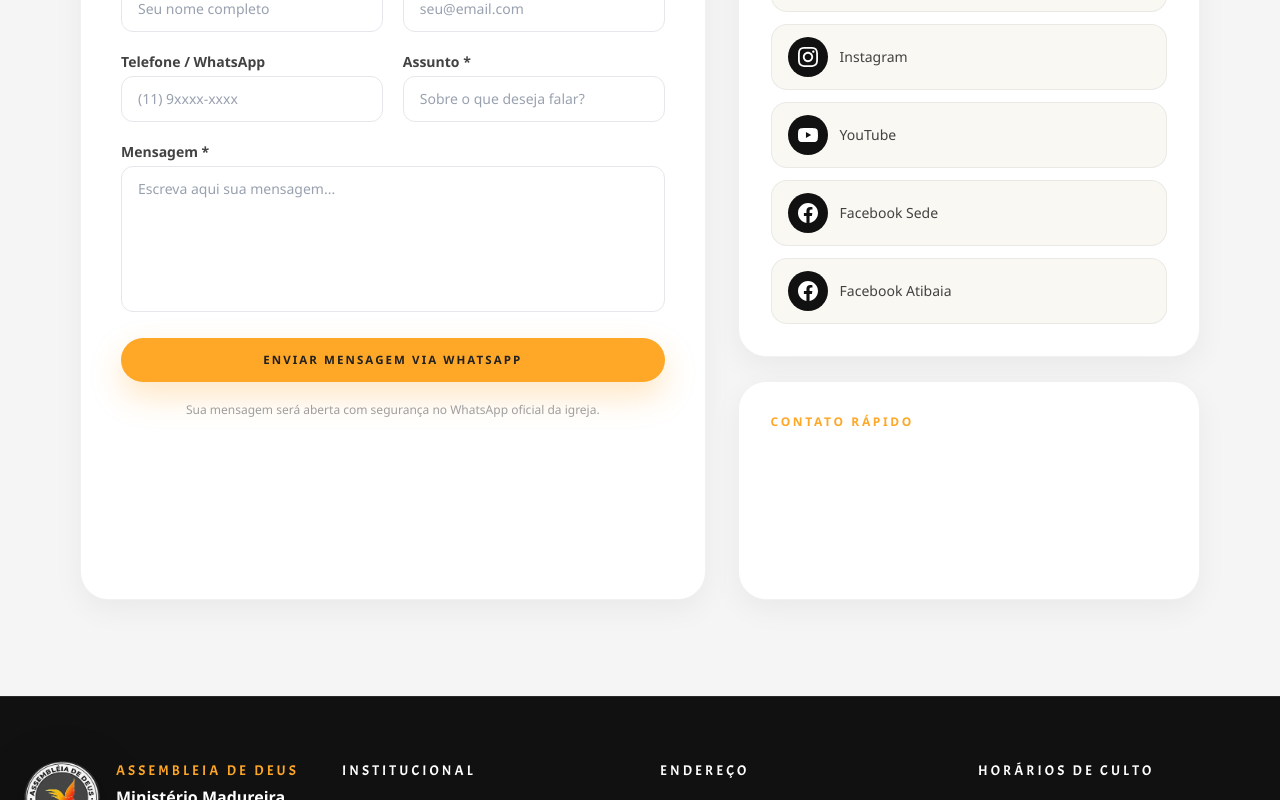
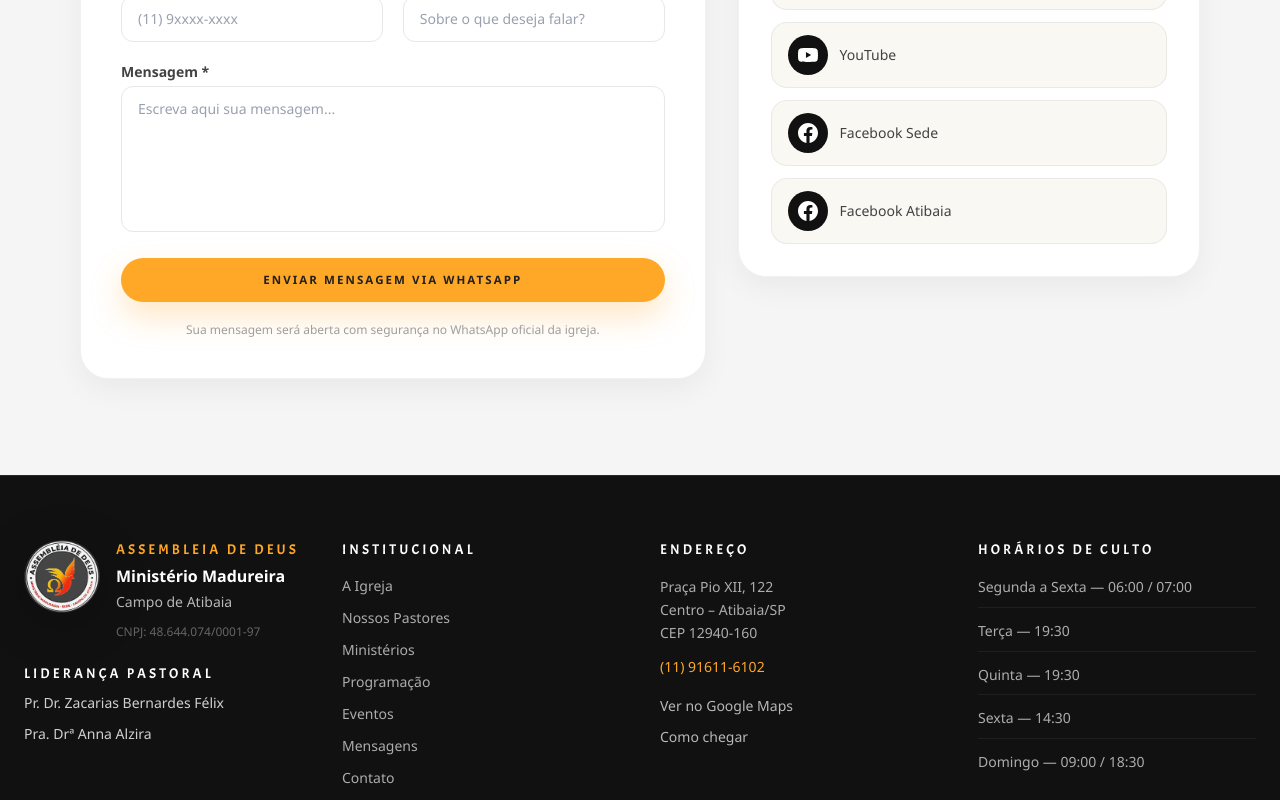
Before and after one commit to JrValerio/admadureira-atibaia, a Next.js app: page /contato in a window 1280 px wide. Shown: the part 1215-2015 px from the top of the page. Built offline with nearby package versions, Linux system fonts and the light colour scheme; no server answers.

Commit message:
refactor: tighten contact page layout

```diff
--- a/src/app/contato/page.tsx
+++ b/src/app/contato/page.tsx
@@ -9,7 +9,7 @@ export const metadata: Metadata = {
 
 export default function ContatoPage() {
   return (
-    <main className="pt-[80px]">
+    <main>
       <Contato />
     </main>
   );
--- a/src/sections/Contato.tsx
+++ b/src/sections/Contato.tsx
@@ -208,7 +208,7 @@ export default function Contato() {
         </div>
       </div>
 
-      <div className="mt-14 grid grid-cols-1 gap-8 lg:grid-cols-[1.15fr_0.85fr]">
+      <div className="mt-14 grid grid-cols-1 items-start gap-8 lg:grid-cols-[1.15fr_0.85fr]">
         <Card className="p-8 md:p-10">
           <div className="mb-8">
             <p className="ui-section-eyebrow ui-section-eyebrow--gold">
@@ -338,8 +338,8 @@ export default function Contato() {
           )}
         </Card>
 
-        <div className="space-y-6">
-          <Card className="p-8">
+        <div>
+          <Card className="h-full p-8">
             <p className="ui-section-eyebrow ui-section-eyebrow--gold">
               Redes da igreja
             </p>
@@ -368,32 +368,6 @@ export default function Contato() {
               ))}
             </div>
           </Card>
-
-          <Card className="p-8 bg-[#111] text-white">
-            <p className="text-[#ffa726] text-xs font-bold tracking-[0.22em] uppercase">
-              Contato rápido
-            </p>
-            <p className="mt-4 text-sm leading-relaxed text-white/70">
-              Para atendimento imediato, utilize o WhatsApp oficial da igreja ou ligue
-              para o telefone fixo da sede.
-            </p>
-            <div className="mt-6 space-y-3 text-sm">
-              <a
-                href={`https://wa.me/${WHATSAPP_NUMBER}`}
-                target="_blank"
-                rel="noopener noreferrer"
-                className="block text-white transition-colors hover:text-[#ffa726]"
-              >
-                WhatsApp: {WHATSAPP_DISPLAY}
-              </a>
-              <a
-                href="tel:+551144116116"
-                className="block text-white transition-colors hover:text-[#ffa726]"
-              >
-                Telefone: {PHONE_DISPLAY}
-              </a>
-            </div>
-          </Card>
         </div>
       </div>
     </Section>
```
